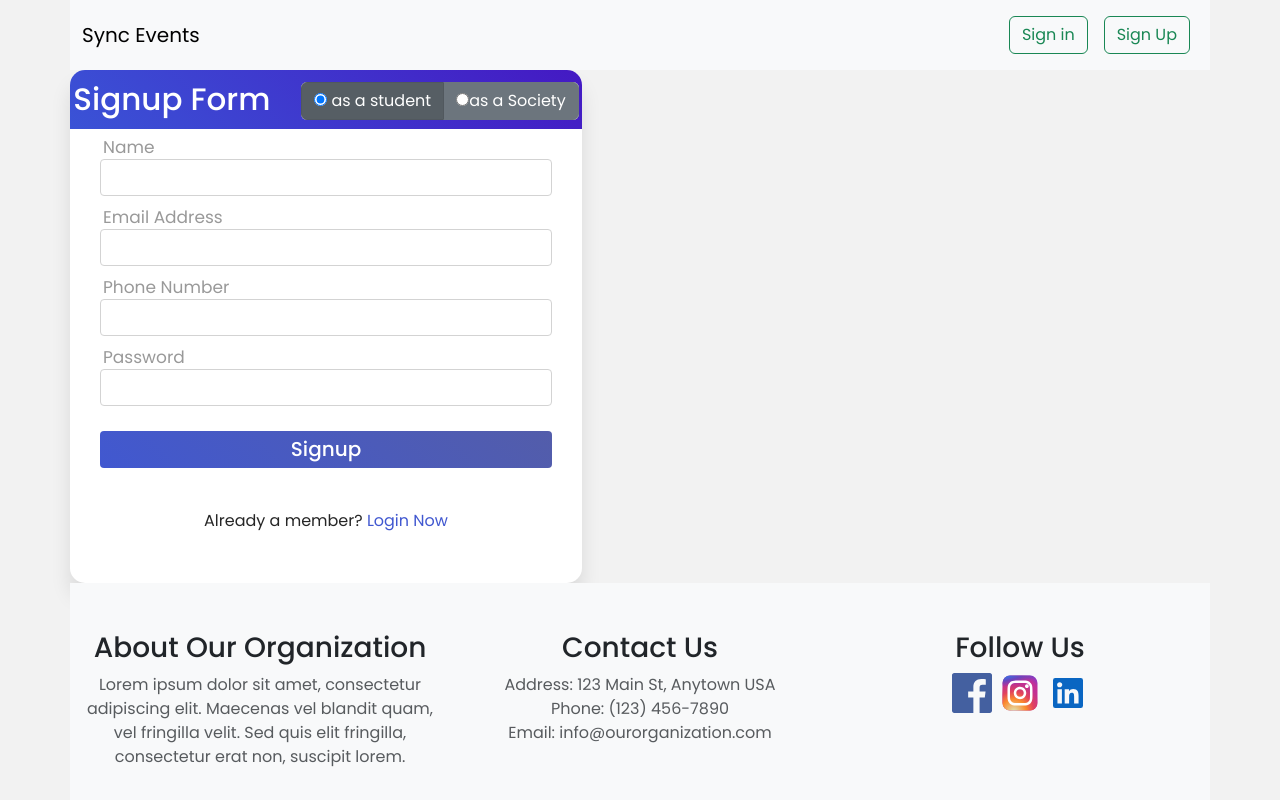
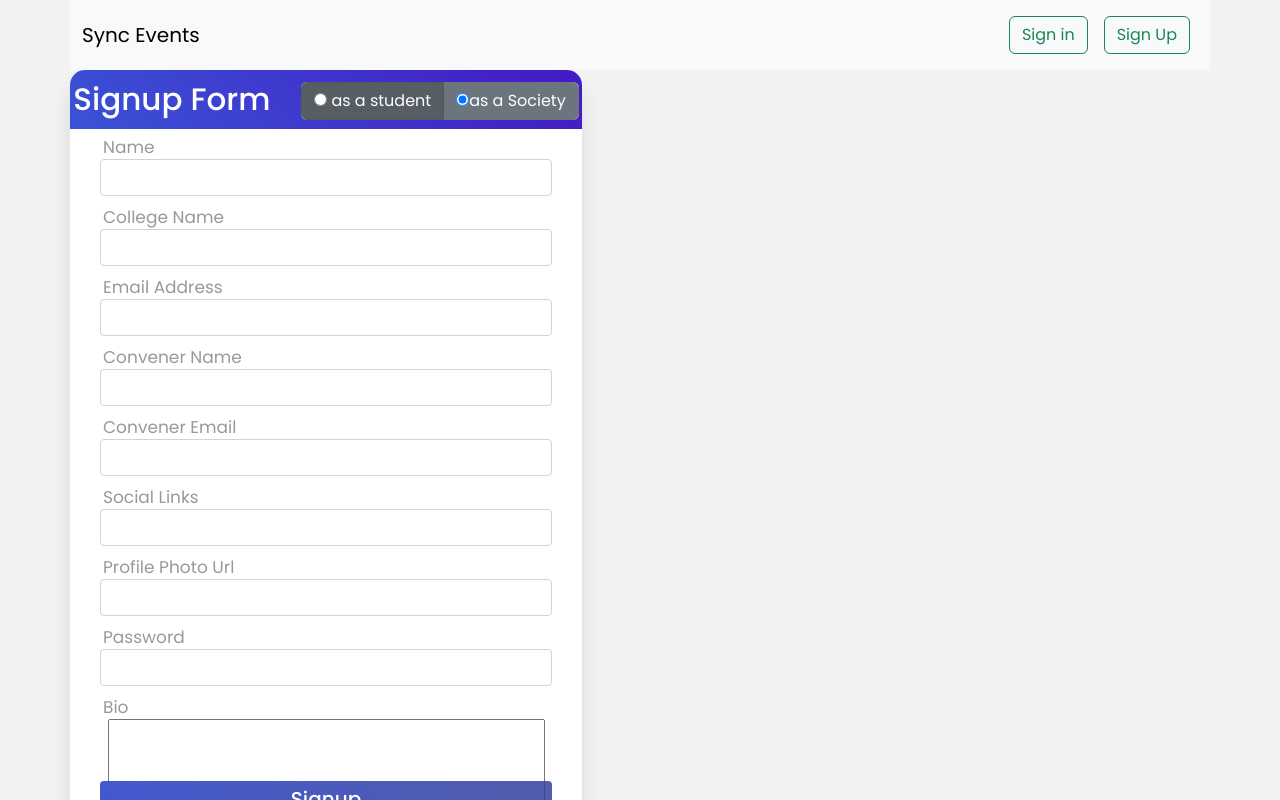
Before and after one commit to Sync-Events/sync-event-frontend, a React (Create React App) app in the folder sync-events/: page /sign-up in a window 1280 px wide. Both pictures are taken after a click on the label "as a Society". Shown: the top 800 px of the page. Built offline with nearby package versions, Linux system fonts and the light colour scheme.

Commit message:
controlled society/student registration form

```diff
--- a/sync-events/src/routes/SignUp/signUp.component.jsx
+++ b/sync-events/src/routes/SignUp/signUp.component.jsx
@@ -1,56 +1,47 @@
 import './signUp.styles.css'
+import { useState } from 'react';
+import SocietyForm from './societyForm.component';
+import StudentForm from './studentForm.component';
 
 function SignUp() {
+
+    const [selectedValue, setSelectedValue] = useState('student');
+
+    const handleRadioChange = (event) => {
+      setSelectedValue(event.target.value);
+    //   console.log(event.target.value)
+    };
+
     return(
-        <>
         <div className="wrapperme">
             <div className="title">
                 Signup Form
                 <div className="btn-group btn-group-toggle ustubutton" data-toggle="buttons">
-            <label className="btn btn-secondary active">
-            <input type="radio" name="options" id="option1" autocomplete="off" checked/> as a student
+                    <label className="btn btn-secondary active" htmlFor="student">
+                        <input
+                        type="radio"
+                        name="options"
+                        id="student"
+                        value="student"
+                        autoComplete="off"
+                        checked={selectedValue==='student'}
+                        onChange={handleRadioChange} /> as a student
                     </label>
-            <label className="btn btn-secondary">
-            <input type="radio" name="options" id="option2" autocomplete="off"/>as a Society
+                    <label className="btn btn-secondary" htmlFor="society">
+                        <input
+                        type="radio"
+                        name="options"
+                        id="society"
+                        value="society"
+                        autoComplete="off"
+                        checked={selectedValue==='society'}
+                        onChange={handleRadioChange}
+                        />as a Society
                     </label>
-
                 </div>
             </div>
-        <div className="checkuser">
-
+                {selectedValue === "student" ? <StudentForm/> : <SocietyForm/>}
         </div>
-        <form action="/">
-
-
-            <div className="fieldnew">
-                <input type="text" required/>
-                <label>Name</label>
-            </div>
-            <div className="fieldnew">
-                <input type="text" required/>
-                <label>Email Address</label>
-            </div>
-        <div className="fieldnew">
-            <input type="text" required/>
-            <label>Phone Number</label>
-        </div>
-        <div className="fieldnew">
-            <input type="password" required/>
-            <label>Password</label>
-        </div>
-
-        <div className="fieldnew">
-            <input type="submit" value="Signup"/>
-        </div>
-        <div className="signup-link">
-            Already a member? <a href="/">Login Now</a>
-        </div>
-        </form>
-        </div>
-
-
-
-        </>
     )
 }
 
--- /dev/null
+++ b/sync-events/src/routes/SignUp/societyForm.component.jsx
@@ -0,0 +1,52 @@
+import './signUp.styles.css'
+
+function SocietyForm() {
+    return(
+        <form action="/">
+            <div className="fieldnew">
+                <input type="text" required/>
+                <label>Name</label>
+            </div>
+            <div className="fieldnew">
+                <input type="text" required/>
+                <label>College Name</label>
+            </div>
+            <div className="fieldnew">
+                <input type="text" required/>
+                <label>Email Address</label>
+            </div>
+            <div className="fieldnew">
+                <input type="text" required/>
+                <label>Convener Name</label>
+            </div>
+            <div className="fieldnew">
+                <input type="text" required/>
+                <label>Convener Email</label>
+            </div>
+            <div className="fieldnew">
+                <input type="text" required/>
+                <label>Social Links</label>
+            </div>
+            <div className="fieldnew">
+                <input type="text" required/>
+                <label>Profile Photo Url</label>
+            </div>
+            <div className="fieldnew">
+                <input type="password" required/>
+                <label>Password</label>
+            </div>
+            <div className="fieldnew">
+                <label>Bio</label>
+                <textarea type="text" rows={4} cols={30} required></textarea>
+            </div>
+            <div className="fieldnew">
+                <input type="submit" value="Signup"/>
+            </div>
+            <div className="signup-link">
+                Already a member? <a href="/">Login Now</a>
+            </div>
+        </form>
+    )
+}
+
+export default SocietyForm
--- /dev/null
+++ b/sync-events/src/routes/SignUp/studentForm.component.jsx
@@ -0,0 +1,44 @@
+import './signUp.styles.css'
+
+function StudentForm() {
+    return(
+        <form action="/">
+            <div className="fieldnew">
+                <input type="text" required/>
+                <label>Name</label>
+            </div>
+            <div className="fieldnew">
+                <input type="text" required/>
+                <label>College Name</label>
+            </div>
+            <div className="fieldnew">
+                <input type="number" required/>
+                <label>College Year</label>
+            </div>
+            <div className="fieldnew">
+                <input type="text" required/>
+                <label>Email Address</label>
+            </div>
+            <div className="fieldnew">
+                <input type="text" required/>
+                <label>Phone Number</label>
+            </div>
+            <div className="fieldnew">
+                <input type="text" required/>
+                <label>Profile Photo Url</label>
+            </div>
+            <div className="fieldnew">
+                <input type="password" required/>
+                <label>Password</label>
+            </div>
+            <div className="fieldnew">
+                <input type="submit" value="Signup"/>
+            </div>
+            <div className="signup-link">
+                Already a member? <a href="/">Login Now</a>
+            </div>
+        </form>
+    )
+}
+
+export default StudentForm
```
Lines whose indentation alone changed are shown as unchanged.
